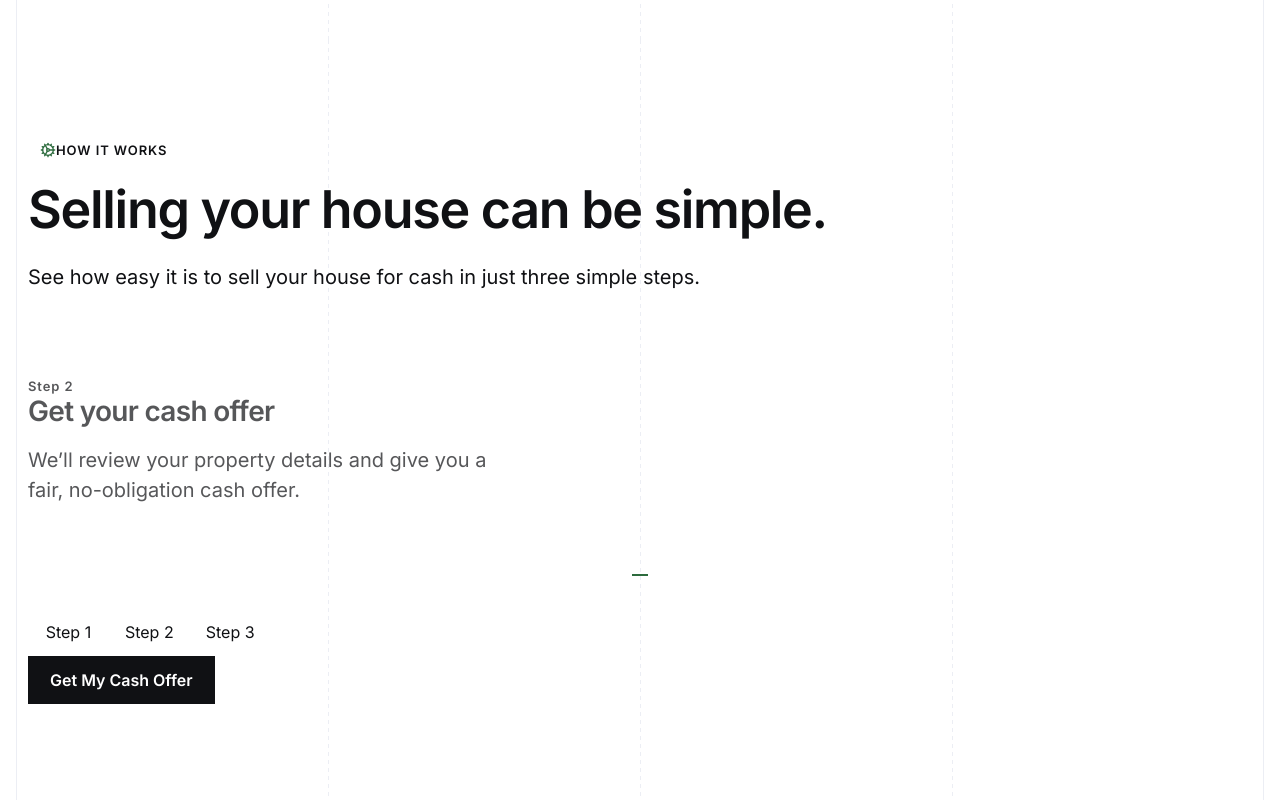
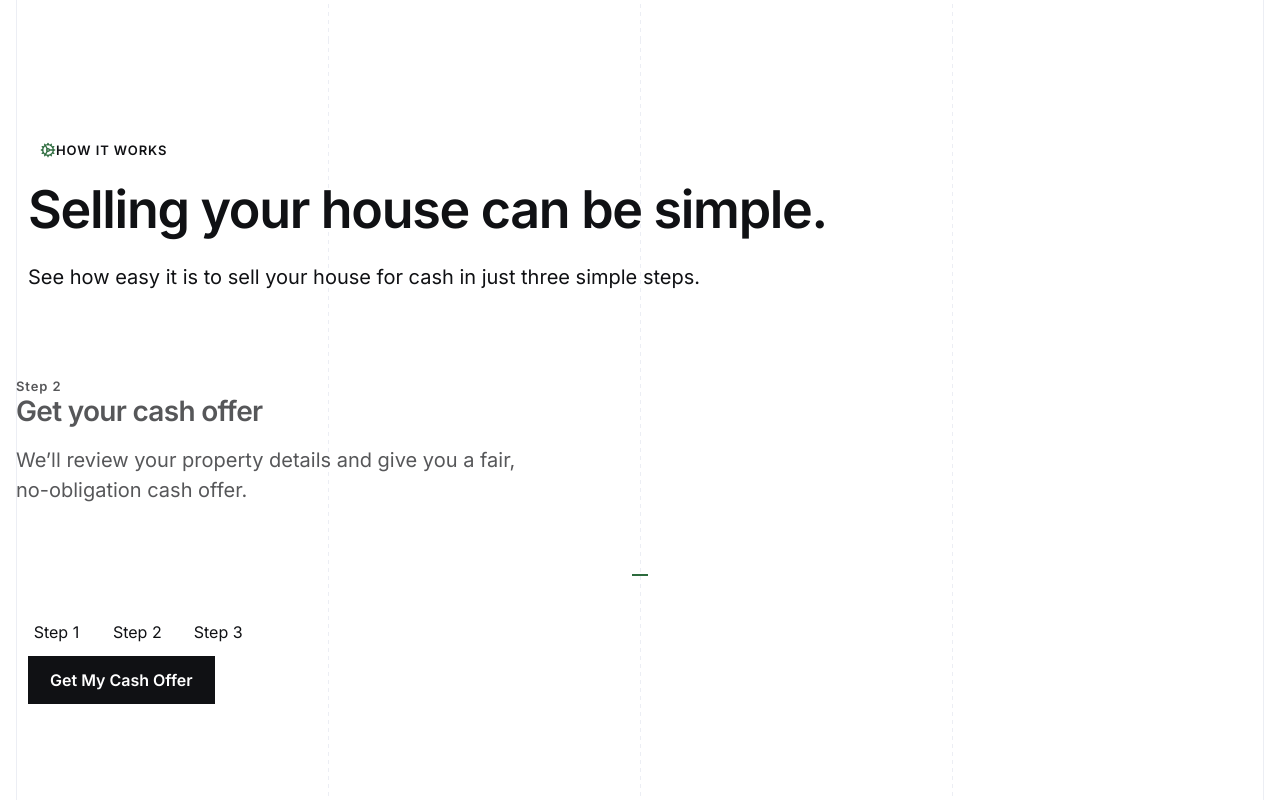
Before and after one commit to YHICAdmin/your-house-in-cash, a Next.js app: page / in a window 1280 px wide. Shown: the part 2405-3205 px from the top of the page. Built offline with nearby package versions, Linux system fonts and the light colour scheme.

Commit message:
fix: align how it works with system lines

```diff
--- a/src/components/area/area-how-it-works.module.css
+++ b/src/components/area/area-how-it-works.module.css
@@ -26,6 +26,7 @@
 
 .process {
   margin-top: var(--spacing-l);
+  margin-inline: calc(var(--layout-grid-inset) * -1);
 }
 
 .visual {
```
